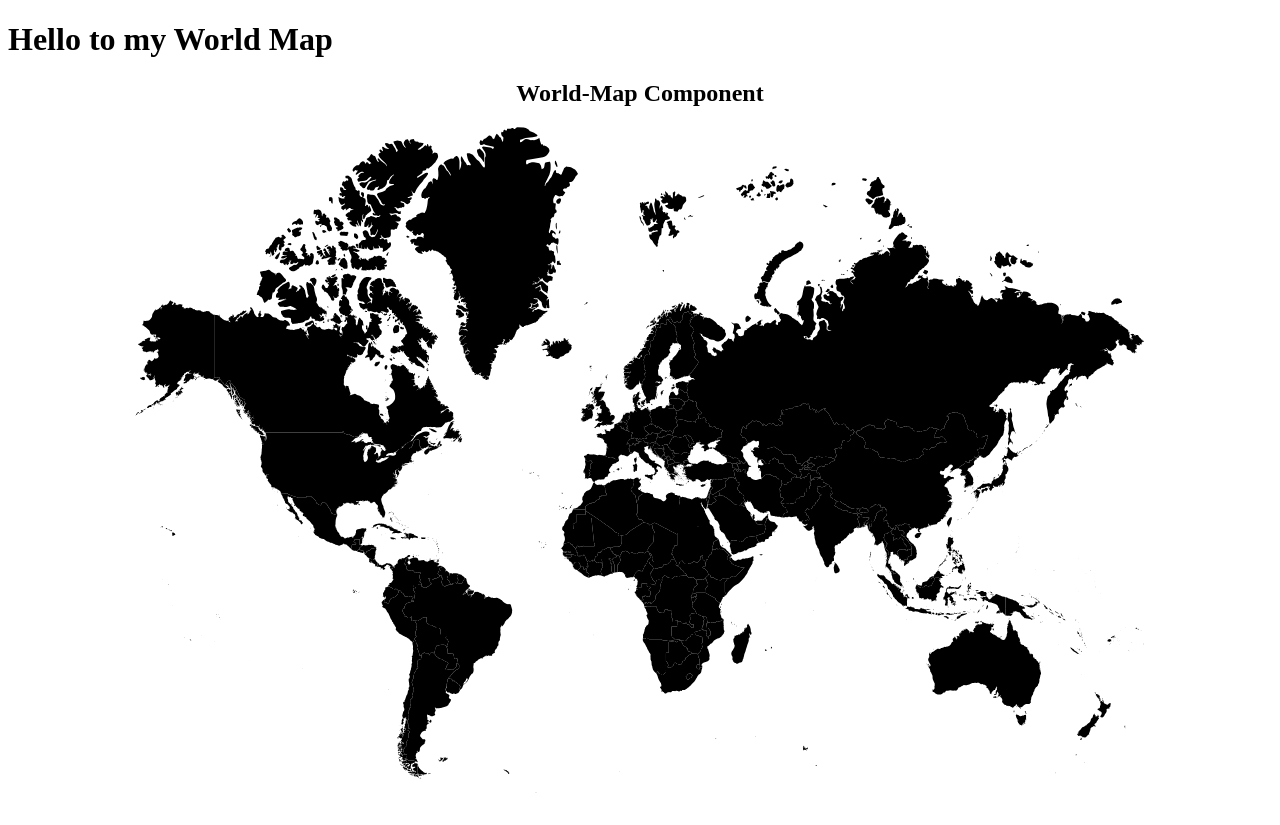
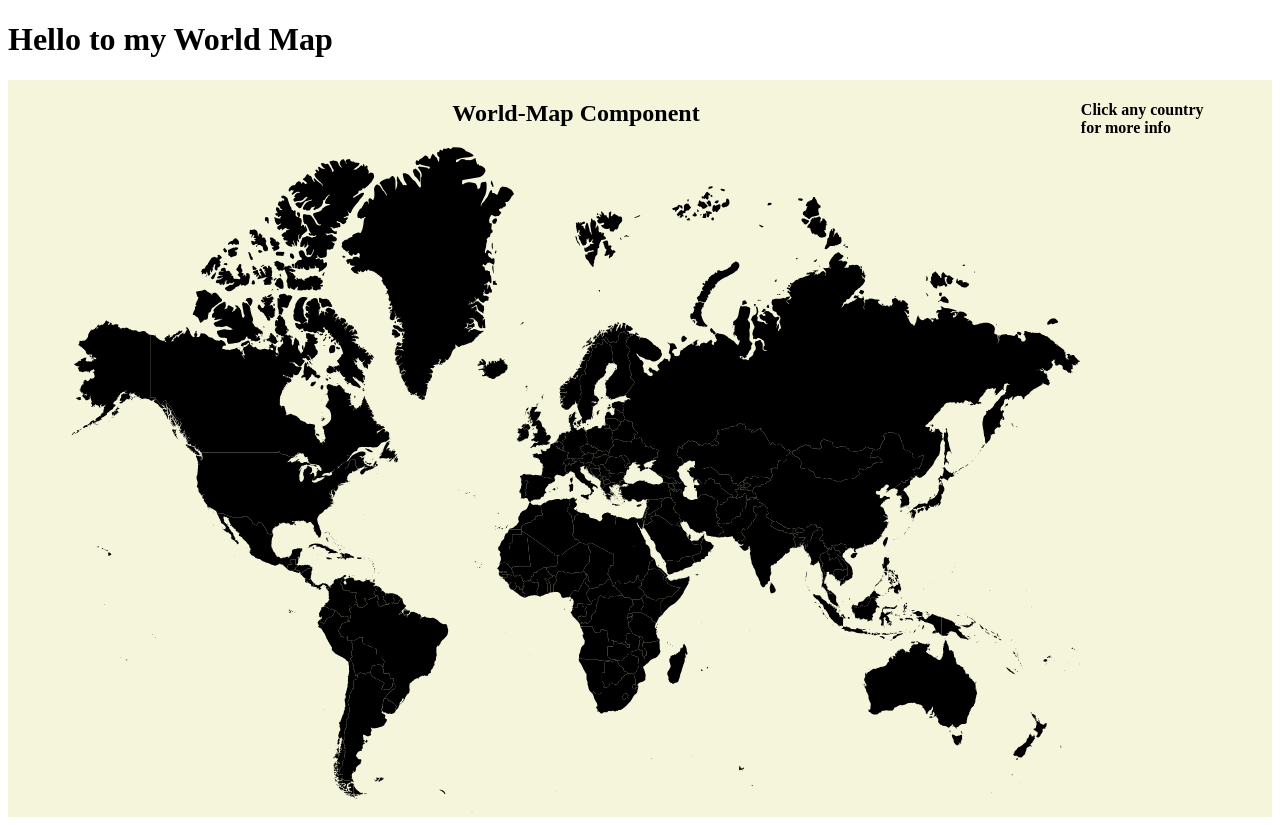
Before and after one commit to TeraBirb/world-map, an Angular app: page / in a window 1280 px wide. Built offline with nearby package versions, Linux system fonts and the light colour scheme.

Commit message:
before ngZone

```diff
--- a/src/app/world-map/world-map.component.css
+++ b/src/app/world-map/world-map.component.css
@@ -1,3 +1,17 @@
-* {
+.main-container {
+    display: flex;
+    margin: 0 auto;
+    background-color: beige;
+    padding: 0 5%;
+}
+
+.map {
+    flex: 5;
+    /* background-color: blueviolet; */
     text-align: center;
 }
+
+.info {
+    flex: 1;
+    /* background-color: chocolate; */
+}
--- a/src/app/world-map/world-map.component.html
+++ b/src/app/world-map/world-map.component.html
@@ -1,7 +1,24 @@
-<div>
+<div class="main-container">
+
+  <div class="map">
     <h2>World-Map Component</h2>
     <object data='../assets/world-map.svg' type='image/svg+xml' (load)='onSvgLoad($event)'>
       <img src='../assets/world-map.svg' alt='world map image'>
       <p>There was an error loading the SVG file. Fallback with limited functionality.</p>
     </object>
+  </div>
+
+  <div class="info">
+    <h4>Click any country for more info</h4>
+    <ul *ngIf='countryName !== "" '>
+    <!-- <ul> -->
+      <li>Name: {{ countryName }}</li>
+      <li>Capital: {{ capital }}</li>
+      <li>Region: Subsaharan Africa</li>
+      <li>Income level: low income</li>
+      <li>Longitude: 123.412</li>
+      <li>Latitude: 123.312</li>
+    </ul>
+  </div>
+
 </div>
--- a/src/app/world-map/world-map.component.ts
+++ b/src/app/world-map/world-map.component.ts
@@ -8,9 +8,15 @@ import { HttpService } from '../http.service';
 })
 export class WorldMapComponent {
 
-  posts: object;
-  countryId: string;
-  info: object;
+  // posts: object;
+  countryId: string = "";
+  info: any;
+  countryName: string = "";
+  capital: string = "";
+  region: string = "";
+  income: string = "";
+  longitude: string = "";
+  latitude: string = "";
 
   constructor(private httpService: HttpService) {}
 
@@ -33,9 +39,12 @@ export class WorldMapComponent {
       (error) => { console.log(error); });
   }
 
-  displayInfo(response: object) {
+  displayInfo(response: any) {
     this.info = response[1][0];
     console.log(this.info);
+    this.countryName = this.info.name;
+    this.capital = this.info.capitalCity;
+
   }
 
 
```
